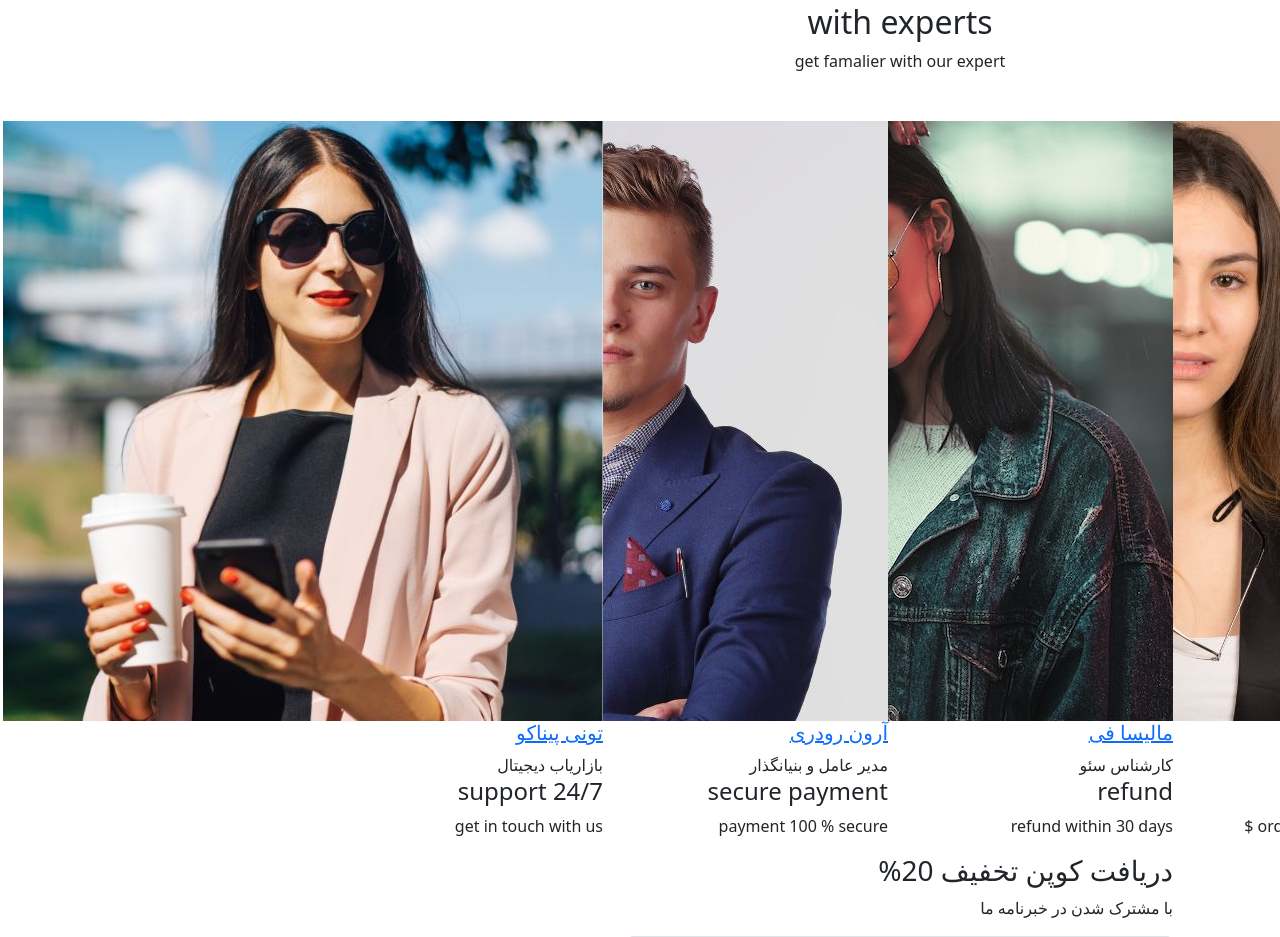
After one commit to Aryofaizi/clothing_shop, a Django app: page /about/ in a window 1280 px wide; the page is wider, and only the part inside the window is pictured. The commit adds this page. Shown: the part 2111-3048 px from the top of that part. Run offline with Django 4.2, Linux system fonts and the light colour scheme; data that the repository does not hold is empty; some libraries are stand-ins or nearby versions; grey boxes are pictures that could not be loaded.

Commit message:
about page initialized with the specified view and url for it and the _base.html is updated with new url for the about page

```diff
--- a/store/urls.py
+++ b/store/urls.py
@@ -7,4 +7,5 @@ urlpatterns = [
     path("category/<int:pk>/", views.CategroyList.as_view(), name="category_list"),
     path("category/search/", views.CategorySearchList.as_view(), name="category_search"),
     path("user_dashboard/", views.UserDashboard.as_view(), name="user_dashboard"),
+    path("about/", views.about, name="about_page"),
 ]
--- a/store/views.py
+++ b/store/views.py
@@ -113,3 +113,7 @@ class UserDashboard(LoginRequiredMixin, generic.ListView):
         context["paid_orders"] = self.queryset.filter(is_paid=True)
         context["sliced_orders"] = Order.objects.filter(user = self.request.user).prefetch_related("items")[:6]
         return context
+
+
+def about(request):
+    return render(request, "about.html")
--- a/templates/_base.html
+++ b/templates/_base.html
@@ -206,7 +206,7 @@
 
                             </ul>
                         </li>
-                        <li class="nav-item"><a class="nav-link" href="#">{% trans "about us" %}</a></li>
+                        <li class="nav-item"><a class="nav-link" href="{% url 'about_page' %}">{% trans "about us" %}</a></li>
                         <li class="nav-item dropdown">
                             <a class="nav-link dropdown-toggle" href="#" data-bs-toggle="dropdown">{% trans "pages" %}</a>
                             <ul class="dropdown-menu fade-down">
--- /dev/null
+++ b/templates/about.html
@@ -0,0 +1,310 @@
+{% extends "_base.html" %}
+
+{% load i18n %}
+{% load static %}
+
+{% block page_title %}{% endblock page_title %}
+
+
+
+{% block content %}
+{% trans "thousand +" as thousand %}
+{% trans "about us" as header %}
+{% include "header.html" with header=header %}
+
+
+<div class="about-area py-100">
+  <div class="container">
+      <div class="row align-items-center">
+          <div class="col-lg-6">
+              <div class="about-left wow fadeInLeft" data-wow-delay=".25s">
+                  <div class="about-img">
+                      <img src="{% static 'assets/img/about/01.jpg' %}" alt>
+                  </div>
+                  <div class="about-experience">
+                      <div class="about-experience-icon">
+                          <img src="{% static 'assets/img/icon/experience.svg' %}" alt>
+                      </div>
+                      <b>{% trans "30 years of experience" %}   <br></b>
+                  </div>
+              </div>
+          </div>
+          <div class="col-lg-6">
+              <div class="about-right wow fadeInRight" data-wow-delay=".25s">
+                  <div class="site-heading mb-3">
+<span class="site-title-tagline justify-content-start">
+<i class="flaticon-drive"></i>  {% trans "about us" %}
+</span>
+                      <h2 class="site-title">
+                          {% trans "biggest" %} <span> {% trans "bazaar" %}</span>   {% trans "for you" %}
+                      </h2>
+                  </div>
+                  <p>
+                    {% trans "tounique is one of the newest and biggest producers in the fashion and cloth industry and it has experience in other fields in the bazaar but we made a decision to start this field to make the best quality with the best price for you" %}
+                  </p>
+                  <p class="mt-10">
+                    {% trans "welcome to tounique explore the website to get famalier with our products and the way we hanlde our business" %}
+                  </p>
+                  <a href="{% url 'home_page' %}" class="theme-btn mt-4"> {% trans "explore more" %}  <i
+                          class="fas fa-arrow-left-long"></i></a>
+              </div>
+          </div>
+      </div>
+  </div>
+</div>
+
+
+<div class="counter-area pt-50 pb-50">
+  <div class="container">
+      <div class="row">
+          <div class="col-lg-3 col-sm-6">
+              <div class="counter-box">
+                  <div class="icon">
+                      <img src="{% static 'assets/img/icon/shopping.svg' %}" alt>
+                  </div>
+                  <div class="counter-info">
+                      <div class="counter-amount">
+                          <span class="counter" data-count="+" data-to="50" data-speed="3000">50</span>
+                          <span class="counter-sign">{{thousand}}</span>
+                      </div>
+                      <h6 class="title"> {% trans "total sell" %} </h6>
+                  </div>
+              </div>
+          </div>
+          <div class="col-lg-3 col-sm-6">
+              <div class="counter-box">
+                  <div class="icon">
+                      <img src="{% static 'assets/img/icon/happy-customer.svg' %}" alt>
+                  </div>
+                  <div class="counter-info">
+                      <div class="counter-amount">
+                          <span class="counter" data-count="+" data-to="90" data-speed="3000">90</span>
+                          <span class="counter-sign">{{thousand}}</span>
+                      </div>
+                      <h6 class="title"> {% trans "happy customers" %}</h6>
+                  </div>
+              </div>
+          </div>
+          <div class="col-lg-3 col-sm-6">
+              <div class="counter-box">
+                  <div class="icon">
+                      <img src="{% static 'assets/img/icon/employee.svg' %}" alt>
+                  </div>
+                  <div class="counter-info">
+                      <div class="counter-amount">
+                          <span class="counter" data-count="+" data-to="150" data-speed="3000">150</span>
+                          <span class="counter-sign">{{thousand}}</span>
+                      </div>
+                      <h6 class="title"> {% trans "team workers" %}</h6>
+                  </div>
+              </div>
+          </div>
+          <div class="col-lg-3 col-sm-6">
+              <div class="counter-box">
+                  <div class="icon">
+                      <img src="{% static 'assets/img/icon/award.svg' %}" alt>
+                  </div>
+                  <div class="counter-info">
+                      <div class="counter-amount">
+                          <span class="counter" data-count="+" data-to="30" data-speed="3000">30</span>
+                          <span class="counter-sign">{{thousand}}</span>
+                      </div>
+                      <h6 class="title">  {% trans "gift discounts to others" %}</h6>
+                  </div>
+              </div>
+          </div>
+      </div>
+  </div>
+</div>
+
+
+<div class="team-area pt-100 pb-50">
+  <div class="container">
+      <div class="row">
+          <div class="col-lg-6 mx-auto">
+              <div class="site-heading text-center">
+                  <span class="site-title-tagline"> {% trans "our team" %}</span>
+                  <h2 class="site-title">{% trans "with" %} <span>{% trans " experts" %}</span></h2>    {% trans "get famalier with our expert" %}
+                  <div class="heading-divider"></div>
+              </div>
+          </div>
+      </div>
+      <div class="row mt-5">
+          <div class="col-md-6 col-lg-3">
+              <div class="team-item wow fadeInUp" data-wow-delay=".25s">
+                  <div class="team-img">
+                      <img src="{% static 'assets/img/team/01.jpg' %}" alt="thumb">
+                  </div>
+                  <div class="team-content">
+                      <div class="team-bio">
+                          <h5><a href="#">چاد اسمیت</a></h5>
+                          <span>مدیر ارشد</span>
+                      </div>
+                  </div>
+                  <div class="team-social">
+                      <a href="#"><i class="fab fa-facebook-f"></i></a>
+                      <a href="#"><i class="fab fa-twitter"></i></a>
+                      <a href="#"><i class="fab fa-linkedin-in"></i></a>
+                      <a href="#"><i class="fab fa-youtube"></i></a>
+                  </div>
+              </div>
+          </div>
+          <div class="col-md-6 col-lg-3">
+              <div class="team-item wow fadeInUp" data-wow-delay=".50s">
+                  <div class="team-img">
+                      <img src="{% static 'assets/img/team/02.jpg' %}" alt="thumb">
+                  </div>
+                  <div class="team-content">
+                      <div class="team-bio">
+                          <h5><a href="#">مالیسا فی</a></h5>
+                          <span>کارشناس سئو</span>
+                      </div>
+                  </div>
+                  <div class="team-social">
+                      <a href="#"><i class="fab fa-facebook-f"></i></a>
+                      <a href="#"><i class="fab fa-twitter"></i></a>
+                      <a href="#"><i class="fab fa-linkedin-in"></i></a>
+                      <a href="#"><i class="fab fa-youtube"></i></a>
+                  </div>
+              </div>
+          </div>
+          <div class="col-md-6 col-lg-3">
+              <div class="team-item wow fadeInUp" data-wow-delay=".75s">
+                  <div class="team-img">
+                      <img src="{% static 'assets/img/team/03.jpg' %}" alt="thumb">
+                  </div>
+                  <div class="team-content">
+                      <div class="team-bio">
+                          <h5><a href="#">آرون رودری</a></h5>
+                          <span>مدیر عامل و بنیانگذار</span>
+                      </div>
+                  </div>
+                  <div class="team-social">
+                      <a href="#"><i class="fab fa-facebook-f"></i></a>
+                      <a href="#"><i class="fab fa-twitter"></i></a>
+                      <a href="#"><i class="fab fa-linkedin-in"></i></a>
+                      <a href="#"><i class="fab fa-youtube"></i></a>
+                  </div>
+              </div>
+          </div>
+          <div class="col-md-6 col-lg-3">
+              <div class="team-item wow fadeInUp" data-wow-delay="1s">
+                  <div class="team-img">
+                      <img src="{% static 'assets/img/team/04.jpg' %}" alt="thumb">
+                  </div>
+                  <div class="team-content">
+                      <div class="team-bio">
+                          <h5><a href="#">تونی پیناکو</a></h5>
+                          <span> بازاریاب دیجیتال</span>
+                      </div>
+                  </div>
+                  <div class="team-social">
+                      <a href="#"><i class="fab fa-facebook-f"></i></a>
+                      <a href="#"><i class="fab fa-twitter"></i></a>
+                      <a href="#"><i class="fab fa-linkedin-in"></i></a>
+                      <a href="#"><i class="fab fa-youtube"></i></a>
+                  </div>
+              </div>
+          </div>
+      </div>
+  </div>
+</div>
+
+
+<div class="video-area pb-120">
+  <div class="container-fluid px-0">
+      <div class="video-content" style="background-image: url({% static 'assets/img/video/01.jpg' %});">
+          <div class="row align-items-center">
+              <div class="col-lg-12">
+                  <div class="video-wrapper">
+                      <a class="play-btn popup-youtube" href="https://www.youtube.com/watch?v=ckHzmP1evNU">
+                          <i class="fas fa-play"></i>
+                      </a>
+                  </div>
+              </div>
+          </div>
+      </div>
+  </div>
+</div>
+
+
+<div class="feature-area bg-white pt-50 pb-50">
+  <div class="container">
+      <div class="row">
+          <div class="col-12 col-md-6 col-lg-3">
+              <div class="feature-item">
+                  <div class="feature-icon">
+                      <i class="fal fa-truck"></i>
+                  </div>
+                  <div class="feature-content">
+                      <h4> {% trans "free delivery" %}</h4>
+                      <p>   {% trans "orders more than 1 million"%} {% trans "$" %} </p>
+                  </div>
+              </div>
+          </div>
+          <div class="col-12 col-md-6 col-lg-3">
+              <div class="feature-item">
+                  <div class="feature-icon">
+                      <i class="fal fa-sync"></i>
+                  </div>
+                  <div class="feature-content">
+                      <h4>{% trans "refund" %}</h4>
+                      <p>  {% trans "refund within 30 days" %}</p>
+                  </div>
+              </div>
+          </div>
+          <div class="col-12 col-md-6 col-lg-3">
+              <div class="feature-item">
+                  <div class="feature-icon">
+                      <i class="fal fa-wallet"></i>
+                  </div>
+                  <div class="feature-content">
+                      <h4> {% trans "secure payment" %}</h4>
+                      <p> {% trans "payment 100 % secure" %}</p>
+                  </div>
+              </div>
+          </div>
+          <div class="col-12 col-md-6 col-lg-3">
+              <div class="feature-item">
+                  <div class="feature-icon">
+                      <i class="fal fa-headset"></i>
+                  </div>
+                  <div class="feature-content">
+                      <h4> {% trans "support 24/7" %}</h4>
+                      <p> {% trans "get in touch with us" %}  </p>
+                  </div>
+              </div>
+          </div>
+      </div>
+  </div>
+</div>
+
+
+<div class="newsletter-area pt-60 pb-60">
+  <div class="container">
+      <div class="row">
+          <div class="col-lg-6 mx-auto">
+              <div class="newsletter-content">
+                  <h3>دریافت کوپن تخفیف <span>20%</span></h3>
+                  <p>با مشترک شدن در خبرنامه ما</p>
+                  <div class="subscribe-form">
+                      <form action="#">
+                          <input type="email" class="form-control" placeholder="آدرس ایمیل معتبر شما">
+                          <button class="theme-btn" type="submit">
+                              اشتراک <i class="far fa-paper-plane"></i>
+                          </button>
+                      </form>
+                  </div>
+              </div>
+          </div>
+      </div>
+  </div>
+  <div class="newsletter-img-1">
+      <img src="{% static 'assets/img/newsletter/01.png' %}" alt>
+  </div>
+  <div class="newsletter-img-2">
+      <img src="{% static 'assets/img/newsletter/02.png' %}" alt>
+  </div>
+</div>
+
+{% endblock content %}
```
